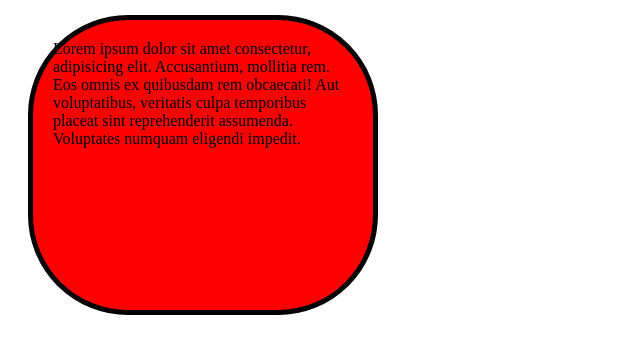
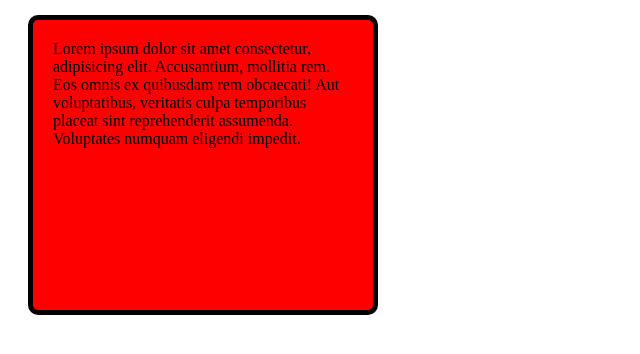
Before and after one commit to ombhaskar2252005-lab/htmlcssjava, a plain HTML site: page boxmodel.html in a window 1280 px wide. Shown: the whole page, without its empty margins (0-640 px from the left). Drawn offline with Linux system fonts and the light colour scheme.

Commit message:
untracked files

```diff
--- a/boxmodel.html
+++ b/boxmodel.html
@@ -12,7 +12,7 @@
             margin: 15px 10px 30px 20px; /* top right bottom left */
             padding: 20px;
             border: 5px solid black;
-            border-radius: 100px;
+            border-radius: 10px; /* curved corners */
 
         }
     </style>
```
Also changed, not shown: marginCollapse.html (added).
